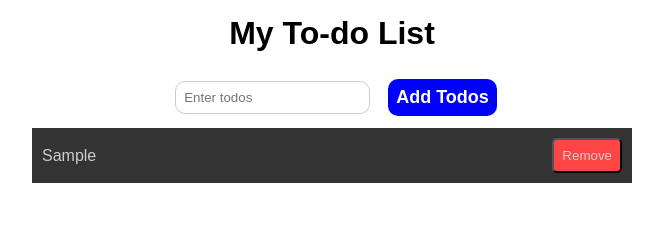
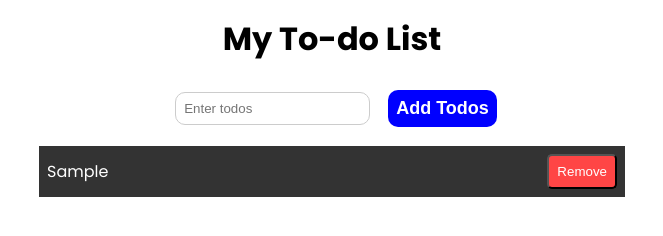
Before and after one commit to Tanko99/Todo-app, a plain HTML site: page todo-list/index.html in a window 1280 px wide. Both pictures are taken after typing "Sample" into the empty fields and a click on the button "Add Todos". Shown: the whole page, without its empty margins (308-971 px from the left). Drawn offline with Linux system fonts and the light colour scheme.

Commit message:
style.css; google fonts adeed to make the website look really good

```diff
--- a/todo-list/style.css
+++ b/todo-list/style.css
@@ -1,9 +1,9 @@
-
+@import url("https://fonts.googleapis.com/css2?family=Poppins:ital,wght@0,100;0,200;0,300;0,400;0,500;0,600;0,700;0,800;0,900;1,100;1,200;1,300;1,400;1,500;1,600;1,700;1,800;1,900&display=swap");
 
 body{
-    font-family: Arial, Helvetica, sans-serif;
-    margin: 0px;
-    padding: 0px;
+    font-family: 'poppins', sans-serif;
+    margin: 0;
+    padding: 0;
     box-sizing: border-box;
 }
 h1 {
@@ -50,18 +50,16 @@ ul {
     display: flex;
     justify-content: space-between;
     align-items: center;
-    padding: 10px;
+    padding: 8px;
+    margin: 7px;
     background-color: #333;
-    color: #ccc;
-    border-bottom: 2px solid #eee;
-}
-li:last-child{
-    border-bottom: none;
+    color: white;
+
 }
 button {
     padding: 8px;
     background-color: #ff4545;
-    color: #ccc;
+    color: white;
     border-radius: 5px;
     cursor: pointer;
 }
```
